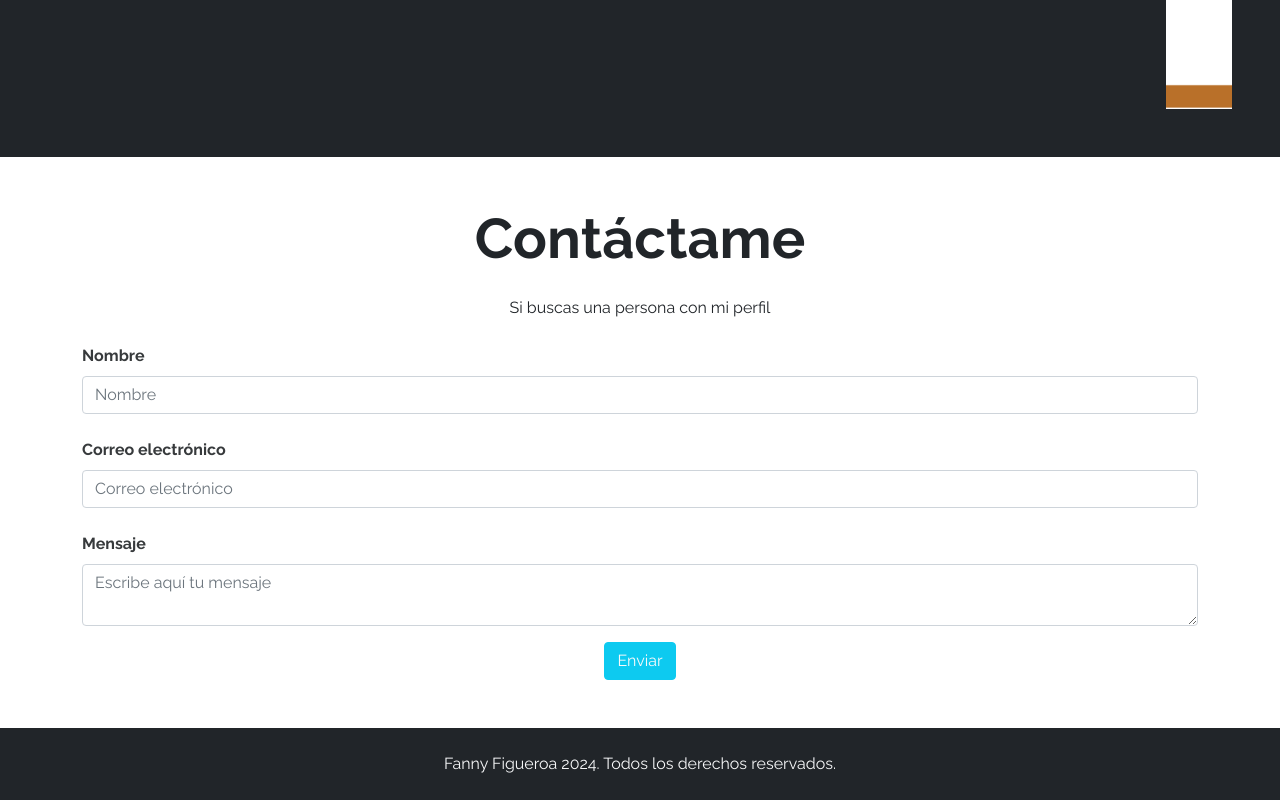
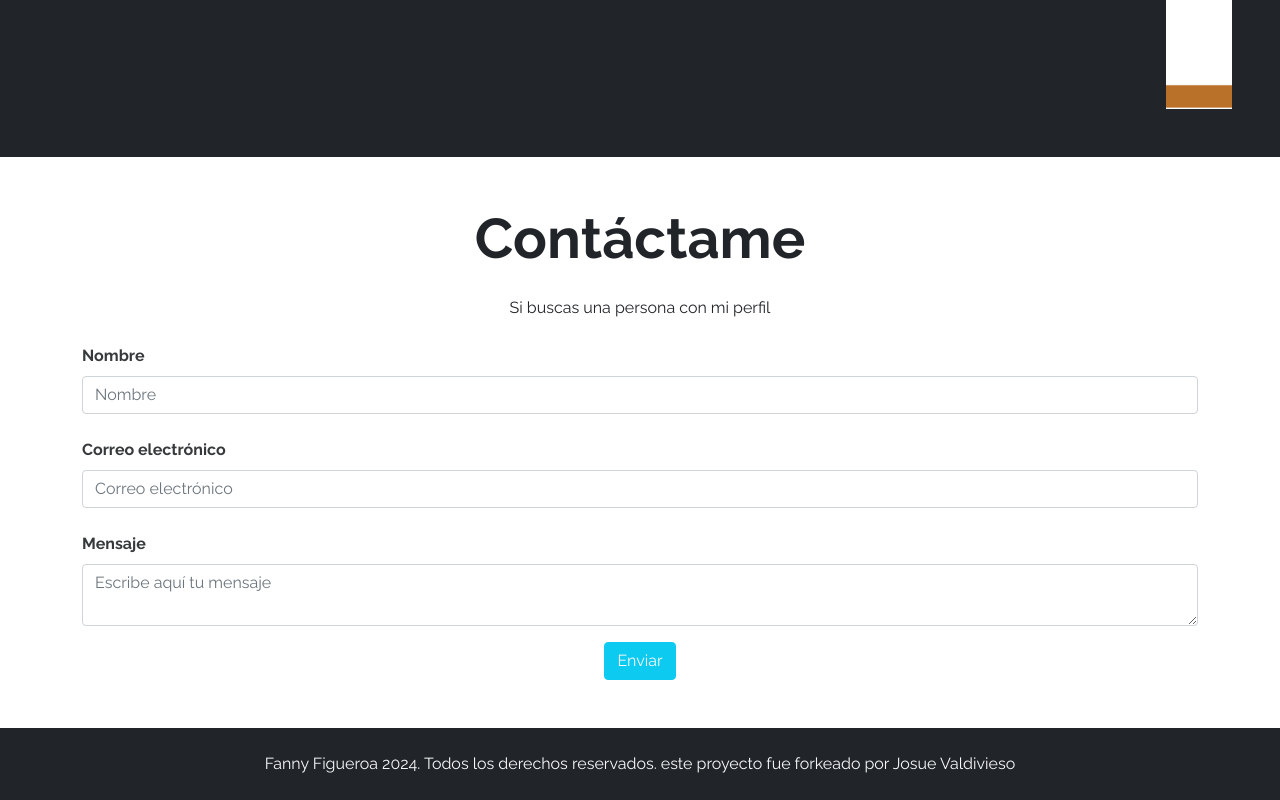
Before and after one commit to JosueValdivieso/FannyFigueroa.github.io, a plain HTML site: page index.html in a window 1280 px wide. Shown: the part 2225-3025 px from the top of the page. Drawn offline with nearby package versions, Linux system fonts and the light colour scheme.

Commit message:
2do proyecto forkeado

```diff
--- a/index.html
+++ b/index.html
@@ -150,7 +150,7 @@
 
 
     <footer class="bg-dark text-center text-light p-4">
-        <p class="mb-0">Fanny Figueroa 2024. Todos los derechos reservados.</p>
+        <p class="mb-0">Fanny Figueroa 2024. Todos los derechos reservados. este proyecto fue forkeado por Josue Valdivieso</p>
     </footer>
 
 
```
